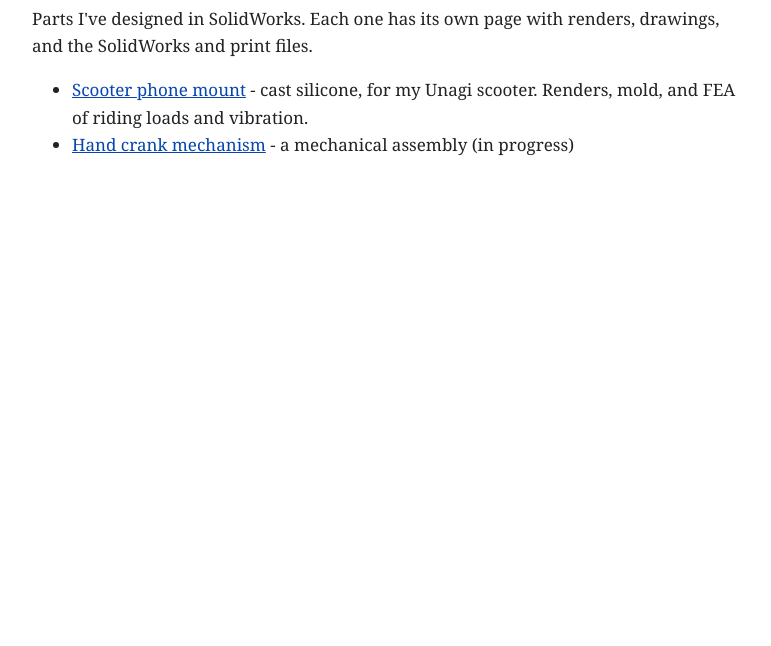
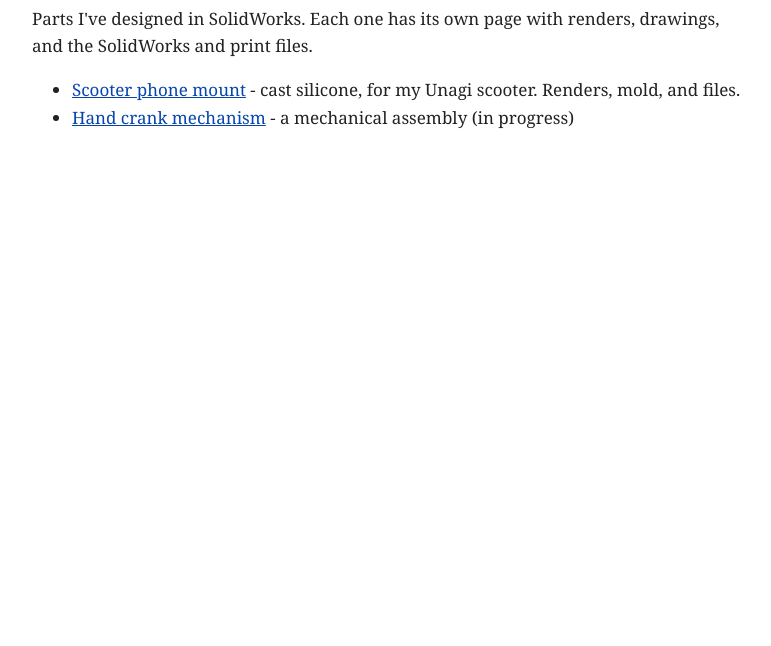
Before and after one commit to proj-v-op/proj-v-op.github.io, a plain HTML site: page projects/cad.html in a window 1280 px wide. Shown: the part 154-800 px from the top of the page, without its empty margins (248-1019 px from the left). Drawn offline with Linux system fonts and the light colour scheme.

Commit message:
CAD index: drop FEA mention

```diff
--- a/projects/cad.html
+++ b/projects/cad.html
@@ -14,7 +14,7 @@
 <p>Parts I've designed in SolidWorks. Each one has its own page with renders, drawings, and the SolidWorks and print files.</p>
 
 <ul>
-  <li><a href="cad/scooter-phone-mount.html">Scooter phone mount</a> - cast silicone, for my Unagi scooter. Renders, mold, and FEA of riding loads and vibration.</li>
+  <li><a href="cad/scooter-phone-mount.html">Scooter phone mount</a> - cast silicone, for my Unagi scooter. Renders, mold, and files.</li>
   <li><a href="cad/hand-crank-mechanism.html">Hand crank mechanism</a> - a mechanical assembly (in progress)</li>
 </ul>
 
```
